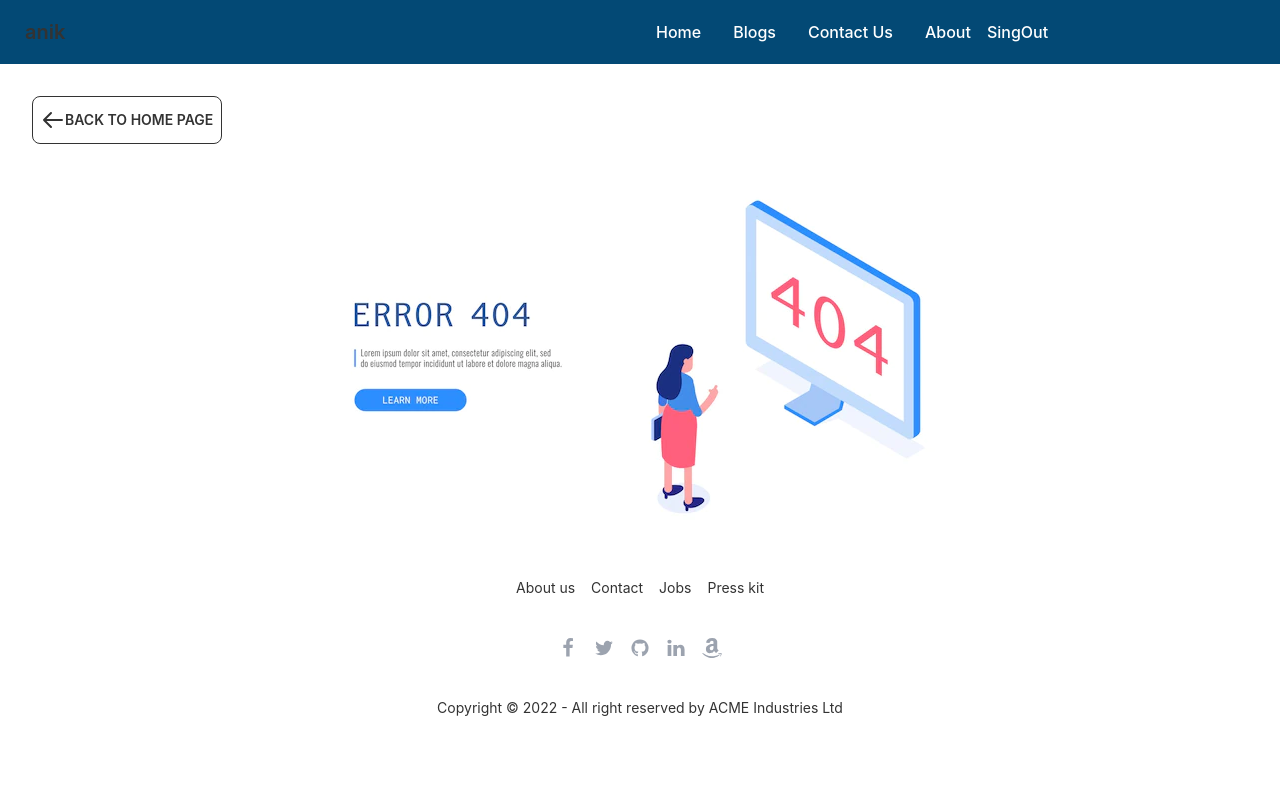
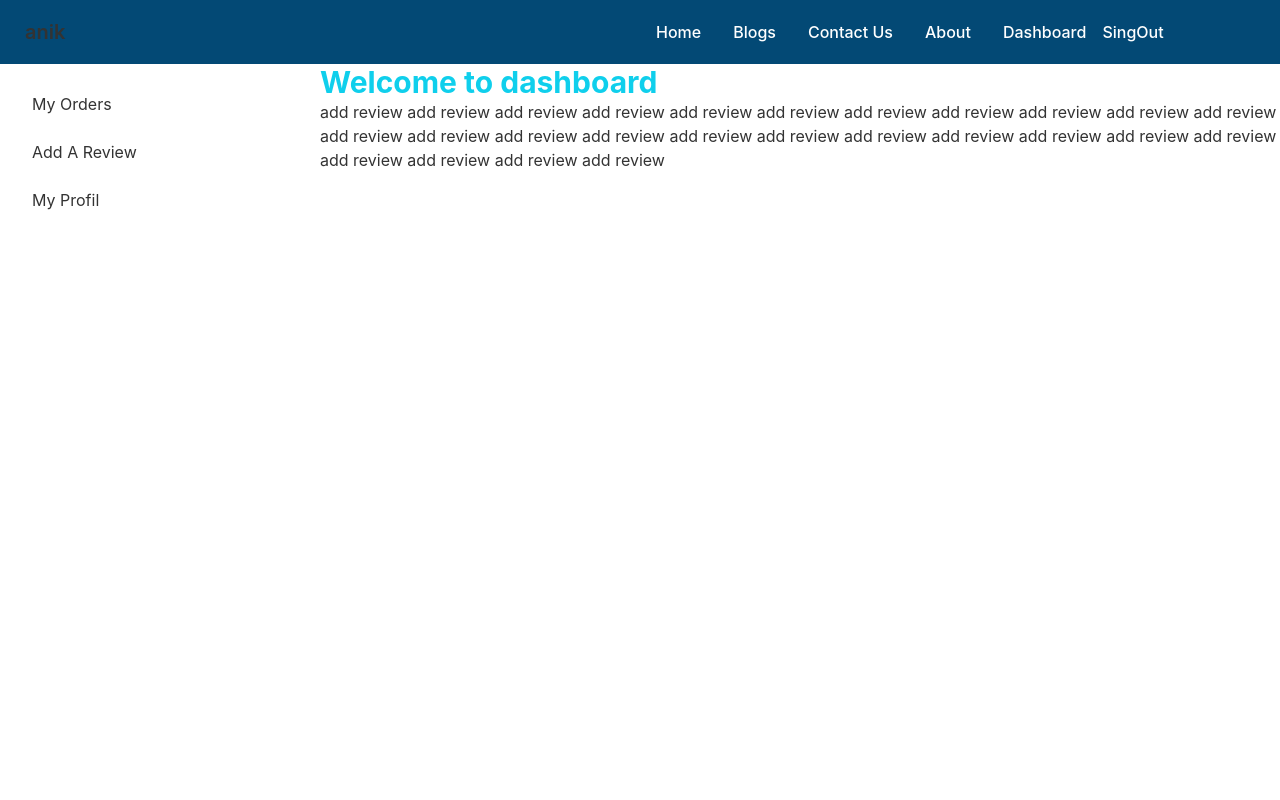
Before and after one commit to hasibulhasananik40420/Bicycle-parts-manufacturers-client, a React (Create React App) app: page /dashboard/addreview in a window 1280 px wide. Shown: the top 800 px of the page. Built offline with nearby package versions, Linux system fonts and the light colour scheme; no server answers; sample sign-in values are in the browser's storage.

Commit message:
dashboard added

```diff
--- a/src/App.js
+++ b/src/App.js
@@ -12,6 +12,12 @@ import Navbar from './Shared/Navbar';
 import AOS from 'aos';
 import 'aos/dist/aos.css';
 import { useEffect } from 'react';
+import Dashboard from './Pages/Dashboard/Dashboard';
+import PrivateRoute from './Login/PrivateRoute';
+import MyOrders from './Pages/Dashboard/MyOrders';
+import AddReview from './Pages/Dashboard/AddReview';
+import MyProfil from './Pages/Dashboard/MyProfil';
+import AllUsers from './Pages/Dashboard/AllUsers';
 function App() {
   useEffect( ()=>{
     AOS.init();
@@ -27,6 +33,14 @@ function App() {
         <Route path="/contact" element={<Contact />} />
         <Route path="/login" element={<Login />} />
         <Route path="/singup" element={<Singup />} />
+
+        <Route  path="/dashboard" element={<PrivateRoute><Dashboard></Dashboard></PrivateRoute>}>
+          {/* <Route index element={<AllUsers></AllUsers>}></Route> */}
+          <Route index element={<MyOrders></MyOrders>}></Route>
+          <Route path='addreview' element={<AddReview></AddReview>}></Route>
+          <Route path='myprofil' element={<MyProfil></MyProfil>}></Route>
+        </Route>
+
         <Route path="*" element={<NotFoundPage />} />
       </Routes>
 
--- a/src/Pages/Blogs.js
+++ b/src/Pages/Blogs.js
@@ -2,8 +2,55 @@ import React from 'react';
 
 const Blogs = () => {
     return (
-        <div>
-            <h1>Blogs </h1>
+        <div className='mt-16'>
+
+           <div tabindex="0" className="collapse collapse-plus border border-base-300 bg-base-100 rounded-box md:w-3/4 mx-auto mb-3">
+                <div className="collapse-title text-xl font-medium">
+                    Focus me to see content
+                </div>
+                <div className="collapse-content">
+                    <p>tabindex="0" attribute is necessary to make the div focusable</p>
+                </div>
+            </div>
+
+
+            <div tabindex="0" className="collapse collapse-plus border border-base-300 bg-base-100 rounded-box md:w-3/4 mx-auto mb-3">
+                <div className="collapse-title text-xl font-medium">
+                    Focus me to see content
+                </div>
+                <div className="collapse-content">
+                    <p>tabindex="0" attribute is necessary to make the div focusable</p>
+                </div>
+            </div>
+
+
+            <div tabindex="0" className="collapse collapse-plus border border-base-300 bg-base-100 rounded-box md:w-3/4 mx-auto mb-3">
+                <div className="collapse-title text-xl font-medium">
+                    Focus me to see content
+                </div>
+                <div className="collapse-content">
+                    <p>tabindex="0" attribute is necessary to make the div focusable</p>
+                </div>
+            </div>
+
+            <div tabindex="0" className="collapse collapse-plus border border-base-300 bg-base-100 rounded-box md:w-3/4 mx-auto mb-3">
+                <div className="collapse-title text-xl font-medium">
+                    Focus me to see content
+                </div>
+                <div className="collapse-content">
+                    <p>tabindex="0" attribute is necessary to make the div focusable</p>
+                </div>
+            </div>
+
+
+            <div tabindex="0" className="collapse collapse-plus border border-base-300 bg-base-100 rounded-box md:w-3/4 mx-auto mb-3">
+                <div className="collapse-title text-xl font-medium">
+                    Focus me to see content
+                </div>
+                <div className="collapse-content">
+                <p>tabindex="0" attribute is necessary to make the div focusable</p>
+                </div>
+            </div>
         </div>
     );
 };
--- /dev/null
+++ b/src/Pages/Dashboard/AddReview.js
@@ -0,0 +1,36 @@
+import React from 'react';
+
+const AddReview = () => {
+    return (
+        <div>
+            add review
+            add review
+            add review
+            add review
+            add review
+            add review
+            add review
+            add review
+            add review
+            add review
+            add review
+            add review
+            add review
+            add review
+            add review
+            add review
+            add review
+            add review
+            add review
+            add review
+            add review
+            add review
+            add review
+            add review
+            add review
+            add review
+        </div>
+    );
+};
+
+export default AddReview;
--- /dev/null
+++ b/src/Pages/Dashboard/AllUsers.js
@@ -0,0 +1,11 @@
+import React from 'react';
+
+const AllUsers = () => {
+    return (
+        <div>
+            all users
+        </div>
+    );
+};
+
+export default AllUsers;
--- /dev/null
+++ b/src/Pages/Dashboard/Dashboard.js
@@ -0,0 +1,29 @@
+import React from 'react';
+import { Link, Outlet } from 'react-router-dom';
+
+const Dashboard = () => {
+    return (
+        <div class="drawer drawer-mobile">
+  <input id="my-drawer-2" type="checkbox" class="drawer-toggle" />
+  <div class="drawer-content ">
+       <h1  className='text-3xl text-primary font-bold'>Welcome to dashboard</h1>
+       <Outlet></Outlet>
+
+    <label for="my-drawer-2" class="btn btn-primary drawer-button lg:hidden">Open drawer</label>
+
+  </div>
+  <div class="drawer-side">
+    <label for="my-drawer-2" class="drawer-overlay"></label>
+    <ul class="menu p-4 overflow-y-auto w-80 bg-base-100 text-base-content">
+
+      <li><Link to='/dashboard'>My Orders</Link></li>
+      <li><Link to='/dashboard/addreview'>Add A Review</Link></li>
+      <li><Link to='/dashboard/myprofil'>My Profil</Link></li>
+    </ul>
+
+  </div>
+</div>
+    );
+};
+
+export default Dashboard;
--- /dev/null
+++ b/src/Pages/Dashboard/MyOrders.js
@@ -0,0 +1,11 @@
+import React from 'react';
+
+const MyOrders = () => {
+    return (
+        <div>
+            my orders
+        </div>
+    );
+};
+
+export default MyOrders;
--- /dev/null
+++ b/src/Pages/Dashboard/MyProfil.js
@@ -0,0 +1,11 @@
+import React from 'react';
+
+const MyProfil = () => {
+    return (
+        <div>
+            my profil
+        </div>
+    );
+};
+
+export default MyProfil;
--- a/src/Pages/Home.js
+++ b/src/Pages/Home.js
@@ -3,11 +3,13 @@ import BussinessSummary from './BussinessSummary';
 import Contact from './Contact';
 import Header from './Header';
 import OurTeams from './OurTeams';
+import Products from './Products';
 
 const Home = () => {
     return (
         <div>
           <Header></Header>
+           <Products></Products>
            <BussinessSummary></BussinessSummary>
             <OurTeams></OurTeams>
            <Contact></Contact>
--- a/src/Pages/Products.js
+++ b/src/Pages/Products.js
@@ -1,9 +1,41 @@
-import React from 'react';
+import React, { useEffect, useState } from 'react';
 
 const Products = () => {
+    const [products, setProducts] = useState([])
+    useEffect(() => {
+        fetch('projucts.json')
+            .then(res => res.json())
+            .then(data => {
+                console.log(data);
+                setProducts(data)
+            })
+    }, [])
     return (
-        <div>
-            <h1>products</h1>
+        <div className='mt-16'>
+
+            <div className='grid grid-cols-1 md:grid-cols-3 gap-6 m-8'>
+                {
+                    products?.map(product => <div key='product._id'>
+
+                        <div class="card w-96 bg-base-100 shadow-xl">
+                            <figure><img className=' w-2/4' src={product.img} alt="Shoes" /></figure>
+                            <div class="card-body">
+                                <h2 class="card-title">{product.name}</h2>
+                                <p>{product.des}</p>
+                                <p className='font-medium'>Minimum Quantity: {product.minQuantity}</p>
+                                <p className='font-medium'>Available Quantity: {product.maxQuantity}</p>
+                                <p className='font-medium text-xl'>Price : {product.price}</p>
+                                <div class="card-actions justify-start">
+                                    <button class="btn btn-black btn-outline">Buy Now  <svg xmlns="http://www.w3.org/2000/svg" class="h-5 w-5" viewBox="0 0 20 20" fill="currentColor">
+                                        <path fill-rule="evenodd" d="M10.293 5.293a1 1 0 011.414 0l4 4a1 1 0 010 1.414l-4 4a1 1 0 01-1.414-1.414L12.586 11H5a1 1 0 110-2h7.586l-2.293-2.293a1 1 0 010-1.414z" clip-rule="evenodd" />
+                                    </svg></button>
+                                </div>
+                            </div>
+                        </div>
+
+                    </div>)
+                }
+            </div>
         </div>
     );
 };
--- a/src/Shared/Navbar.js
+++ b/src/Shared/Navbar.js
@@ -22,6 +22,9 @@ const Navbar = () => {
                            <li><Link className='font-medium text-white' to='/blogs'>Blogs</Link></li>
                             <li><Link className='font-medium text-white' to='/contact'>Contact Us</Link></li>
                             <li><Link className='font-medium text-white' to='/about'>About</Link></li>
+                             {
+                               user &&  <li><Link className='font-medium text-white' to='/dashboard'>Dashboard</Link></li>
+                             }
                            {user? <button onClick={handleSingOut} className='font-medium '>SingOut</button> :<li><Link className='font-medium text-white' to='/login'>Login</Link></li>}
             </ul>
           </div>
@@ -33,6 +36,9 @@ const Navbar = () => {
                             <li><Link className='font-medium text-white' to='/blogs'>Blogs</Link></li>
                             <li><Link className='font-medium text-white' to='/contact'>Contact Us</Link></li>
                             <li><Link className='font-medium text-white' to='/about'>About</Link></li>
+                            {
+                               user &&  <li><Link className='font-medium text-white' to='/dashboard'>Dashboard</Link></li>
+                             }
                             {user? <button onClick={handleSingOut} className='font-medium text-white'>SingOut</button> :<li><Link className='font-medium text-white' to='/login'>Login</Link></li>}
           </ul>
         </div>
```
Also changed, not shown: public/projucts.json (added, +59 -0 lines), src/Login/PrivateRoute.js (renamed from src/Auth/RequireAuth.js, +3 -4 lines).
